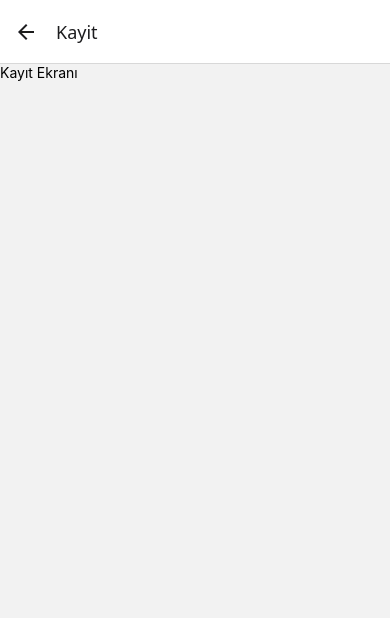
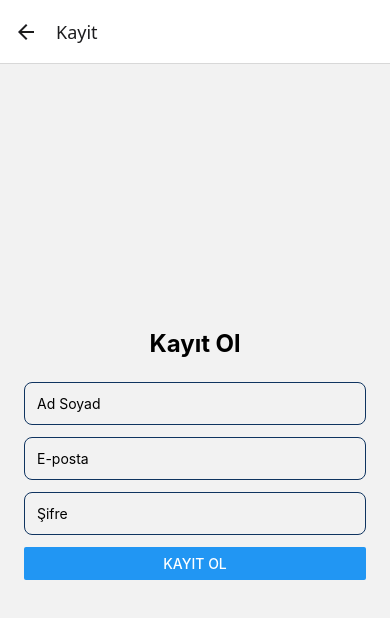
Before and after one commit to yagmursultanekin/film-app, a React Native app: screen /Kayit in a window 390 px wide. Shown: the top 618 px of the page. Built offline with nearby package versions, Linux system fonts and the light colour scheme.

Commit message:
Kayit ekrani form ve dogrulama eklendi

```diff
--- a/screens/KayitEkrani.js
+++ b/screens/KayitEkrani.js
@@ -1,9 +1,75 @@
-import { View, Text } from 'react-native';
+import { useState } from 'react';
+import { View, Text, TextInput, Button, StyleSheet } from 'react-native';
 
-export default function KayitEkrani() {
+export default function KayitEkrani({ navigation }) {
+  const [ad, setAd] = useState('');
+  const [eposta, setEposta] = useState('');
+  const [sifre, setSifre] = useState('');
+  const [hata, setHata] = useState('');
+
+  function kayitOl() {
+    if (ad.trim() === '' || eposta.trim() === '' || sifre.trim() === '') {
+      setHata('Lütfen tüm alanları doldurun.');
+      return;
+    }
+
+    if (!eposta.includes('@')) {
+      setHata('Geçerli bir e-posta girin.');
+      return;
+    }
+
+    if (sifre.length < 6) {
+      setHata('Şifre en az 6 karakter olmalı.');
+      return;
+    }
+
+    setHata('');
+    navigation.navigate('Giris');
+  }
+
   return (
-    <View>
-      <Text>Kayıt Ekranı</Text>
+    <View style={styles.container}>
+      <Text style={styles.baslik}>Kayıt Ol</Text>
+
+      <TextInput
+        style={styles.input}
+        placeholder="Ad Soyad"
+        value={ad}
+        onChangeText={setAd}
+      />
+
+      <TextInput
+        style={styles.input}
+        placeholder="E-posta"
+        value={eposta}
+        onChangeText={setEposta}
+        autoCapitalize="none"
+      />
+
+      <TextInput
+        style={styles.input}
+        placeholder="Şifre"
+        value={sifre}
+        onChangeText={setSifre}
+        secureTextEntry
+      />
+
+      {hata !== '' && <Text style={styles.hata}>{hata}</Text>}
+
+      <Button title="Kayıt Ol" onPress={kayitOl} />
     </View>
   );
 }
+
+const styles = StyleSheet.create({
+  container: { flex: 1, justifyContent: 'center', padding: 24 },
+  baslik: { fontSize: 24, fontWeight: 'bold', marginBottom: 24, textAlign: 'center' },
+  input: {
+    borderWidth: 1,
+    borderColor: '#0f3460',
+    borderRadius: 8,
+    padding: 12,
+    marginBottom: 12,
+  },
+  hata: { color: 'red', marginBottom: 12, textAlign: 'center' },
+});
```
